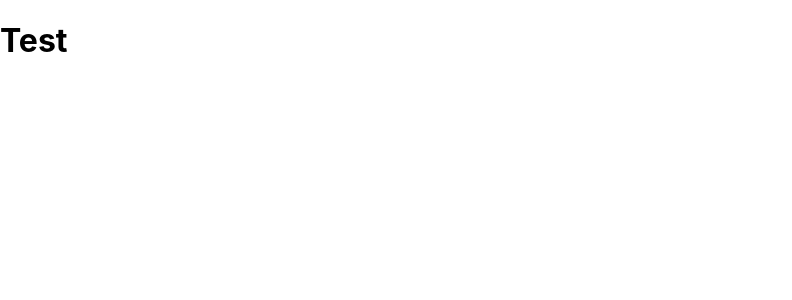
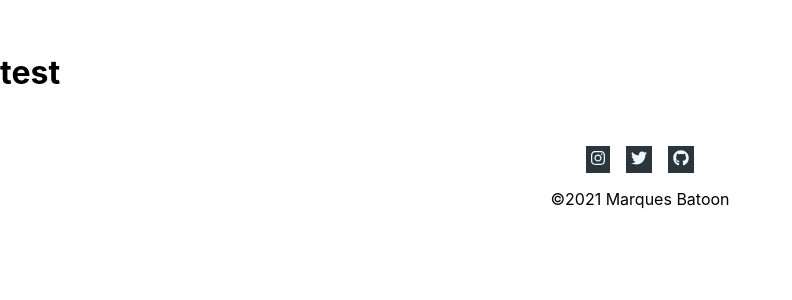
Before and after one commit to marquesadilla/n2-tango, a React (Create React App) app: page / in a window 1280 px wide. Shown: the top 300 px of the page, without its empty margins (0-792 px from the left). Built offline with nearby package versions, Linux system fonts and the light colour scheme.

Commit message:
made footer radded react-router-dom and fontAwesome

```diff
--- a/package.json
+++ b/package.json
@@ -3,11 +3,17 @@
   "version": "0.1.0",
   "private": true,
   "dependencies": {
+    "@fortawesome/fontawesome-svg-core": "^1.2.35",
+    "@fortawesome/free-brands-svg-icons": "^5.15.3",
+    "@fortawesome/free-regular-svg-icons": "^5.15.3",
+    "@fortawesome/free-solid-svg-icons": "^5.15.3",
+    "@fortawesome/react-fontawesome": "^0.1.14",
     "@testing-library/jest-dom": "^5.11.4",
     "@testing-library/react": "^11.1.0",
     "@testing-library/user-event": "^12.1.10",
     "react": "^17.0.2",
     "react-dom": "^17.0.2",
+    "react-router-dom": "^5.2.0",
     "react-scripts": "4.0.3",
     "web-vitals": "^1.0.1"
   },
--- a/src/App.css
+++ b/src/App.css
@@ -1,38 +1,25 @@
-.App {
+.container {
+  display: flex;
+  margin: 2em 0;
+}
+
+footer a {
+  color:aliceblue;
+  background-color: #2a363b;
+  padding: 2px 5px 5px 5px;
+  font-weight: 300;
+  transition: all 0.5s ease;
+}
+
+.footerContainer {
+  display: flex;
+  justify-content: center;
+}
+
+.iconLink {
+  margin: 0 0.5em;
+}
+
+.text-center {
   text-align: center;
 }
-
-.App-logo {
-  height: 40vmin;
-  pointer-events: none;
-}
-
-@media (prefers-reduced-motion: no-preference) {
-  .App-logo {
-    animation: App-logo-spin infinite 20s linear;
-  }
-}
-
-.App-header {
-  background-color: #282c34;
-  min-height: 100vh;
-  display: flex;
-  flex-direction: column;
-  align-items: center;
-  justify-content: center;
-  font-size: calc(10px + 2vmin);
-  color: white;
-}
-
-.App-link {
-  color: #61dafb;
-}
-
-@keyframes App-logo-spin {
-  from {
-    transform: rotate(0deg);
-  }
-  to {
-    transform: rotate(360deg);
-  }
-}
--- a/src/App.js
+++ b/src/App.js
@@ -1,8 +1,13 @@
 import React from 'react';
+import { BrowserRouer as Router, Route, Switch } from 'react-router-dom';
+import Layout from './Layout';
+import './App.css';
 
 const App = () => {
   return(
-    <h1>Test</h1>
+    <Layout>
+      <h1>test</h1>
+    </Layout>
   );
 }
 
--- /dev/null
+++ b/src/Layout.js
@@ -0,0 +1,33 @@
+import React from 'react';
+import { Link } from 'react-router-dom';
+import { library } from '@fortawesome/fontawesome-svg-core';
+import{ fab } from '@fortawesome/free-brands-svg-icons';
+import { FontAwesomeIcon } from '@fortawesome/react-fontawesome';
+
+library.add(fab);
+
+const Layout = (props) => {
+    return  (
+        <React.Fragment>
+            <div className = "container">
+                {props.children}
+            </div>
+            <footer>
+                <div className="footerContainer">
+                    <a href="https://www.instagram.com/batoonworld/" rel="noreferrer" target="_blank" className="iconLink">
+                        <FontAwesomeIcon icon={['fab', 'instagram']} />
+                    </a>
+                    <a href="https://twitter.com/batoonworld" rel="noreferrer" target="_blank" className="iconLink">
+                        <FontAwesomeIcon icon={['fab', 'twitter']} />
+                    </a>
+                    <a href="https://www.github.com/MBatoon1996" rel="noreferrer" target="_blank" className="iconLink">
+                        <FontAwesomeIcon icon={['fab', 'github']} />
+                    </a>
+                </div>
+                <p className="text-center">©2021 Marques Batoon</p>
+            </footer>
+        </React.Fragment>
+    );
+}
+
+export default Layout;
```
Also changed, not shown: 1 other file (tests, documents, lock files or other folders).
